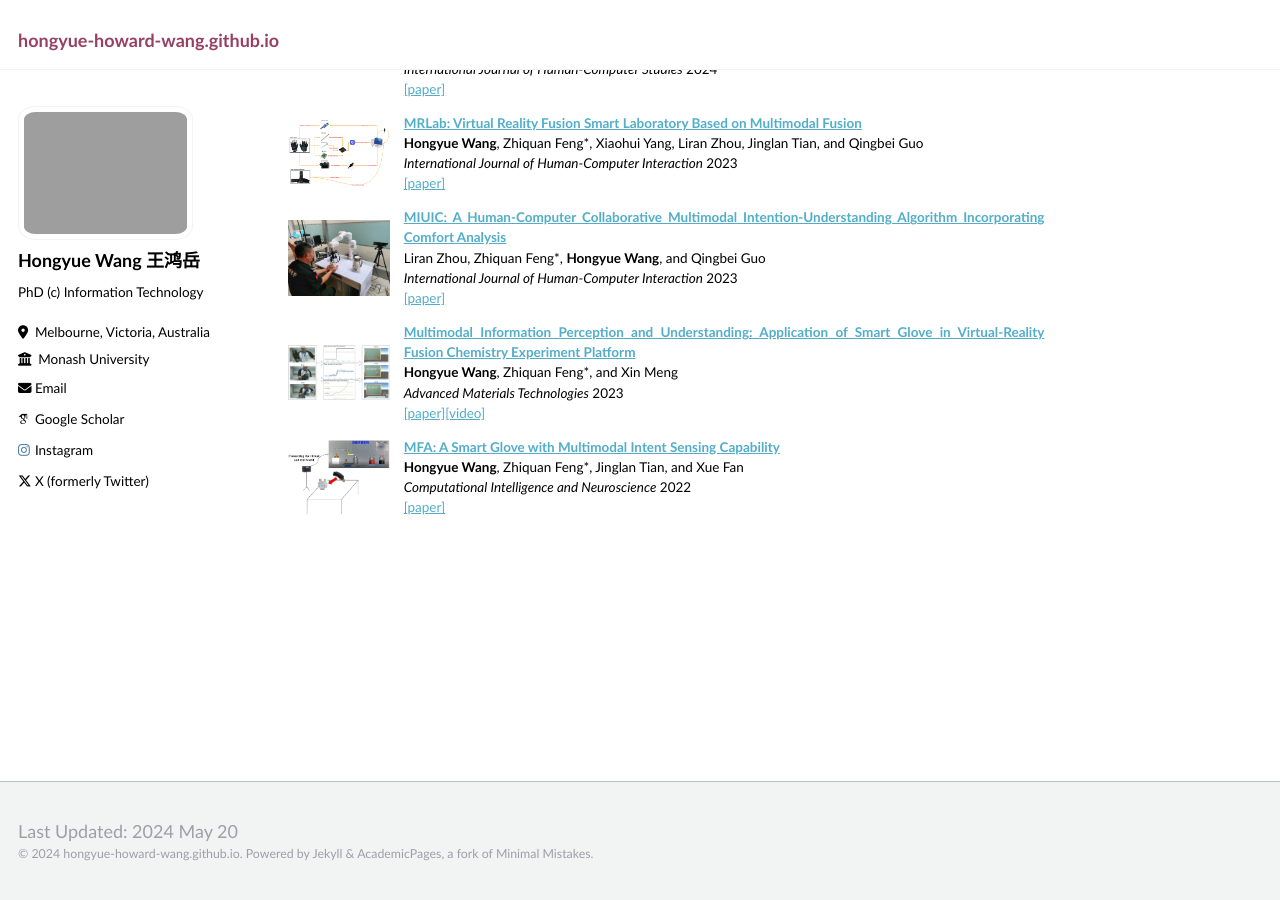
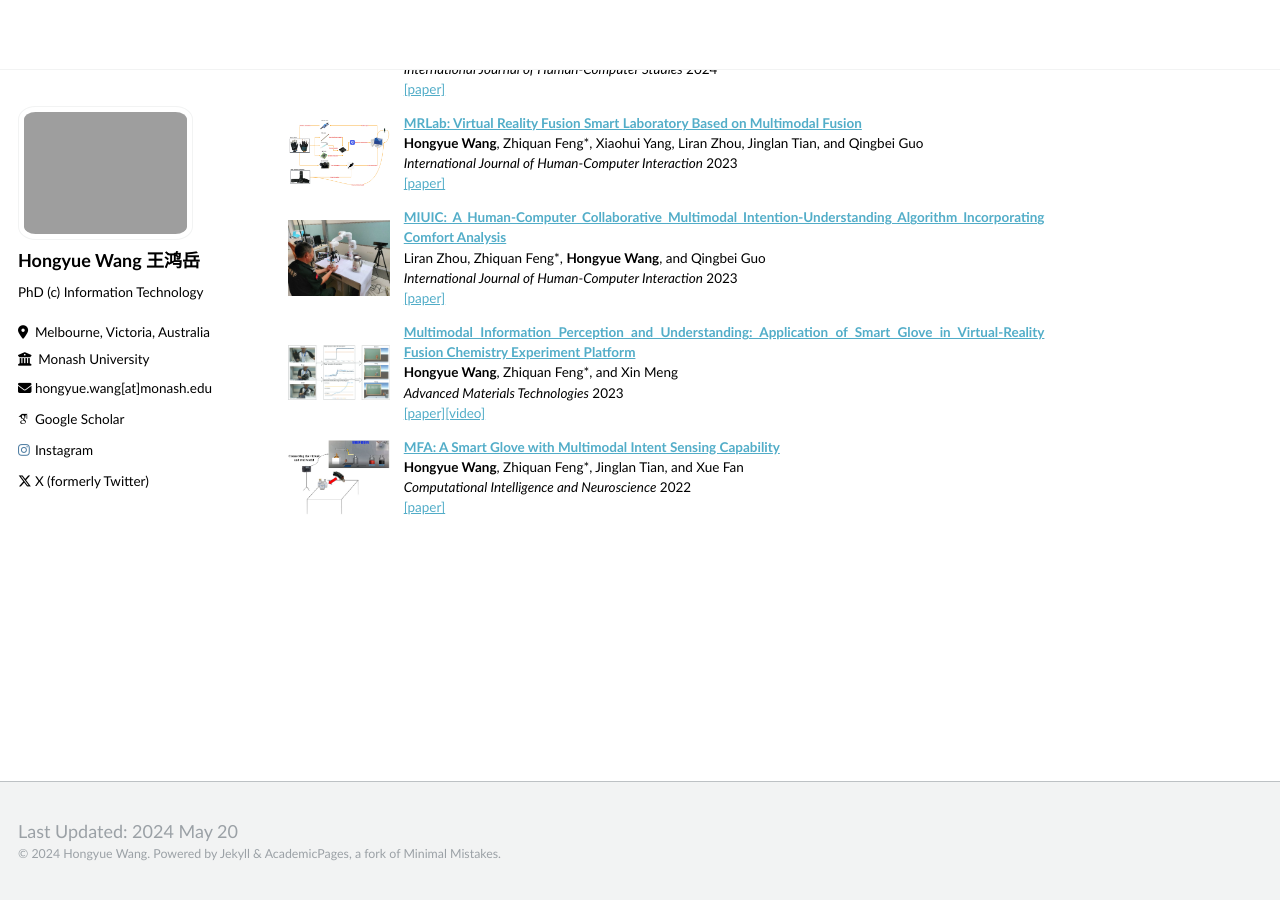
Before and after one commit to hongyue-howard-wang/hongyue-howard-wang.github.io, a Jekyll site: the page built from _pages/about.md, in a window 1280 px wide and 900 px high, scrolled down 1337 px. Built offline with Jekyll 4.4.1, drawn with Linux system fonts in a browser that asks for light colours; nearby versions of some CDN libraries; some web fonts are replaced; part of the change alters nothing that is shown.

Commit message:
Update _config.yml

```diff
--- a/_config.yml
+++ b/_config.yml
@@ -6,7 +6,15 @@
 # `jekyll serve -l -H localhost`. If you change this file, please restart the
 # server process.
 
-
+# Basic Site Settings
+locale                   : "en-US"
+title                    : ""
+title_separator          : "-"
+name                     : &name "Hongyue Wang"
+description              : &description "personal description"
+url                      : https://hongyue-howard-wang.github.io # the base hostname & protocol for your site e.g. "https://mmistakes.github.io"
+baseurl                  : "" # the subpath of your site, e.g. "/blog"
+repository               : "academicpages/academicpages.github.io"
 
 # Site Author - The following control what appear as part of the author content on the side bar.
 #               If a field is blank the icon and link will not appear, otherwise it will be shown.
```
